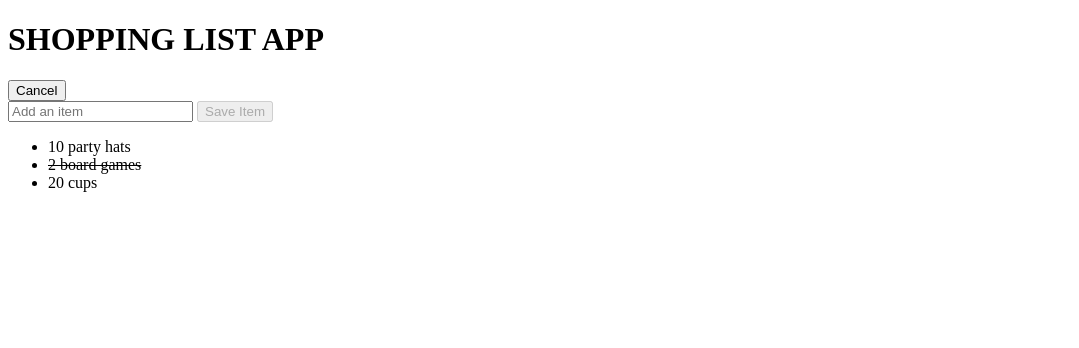
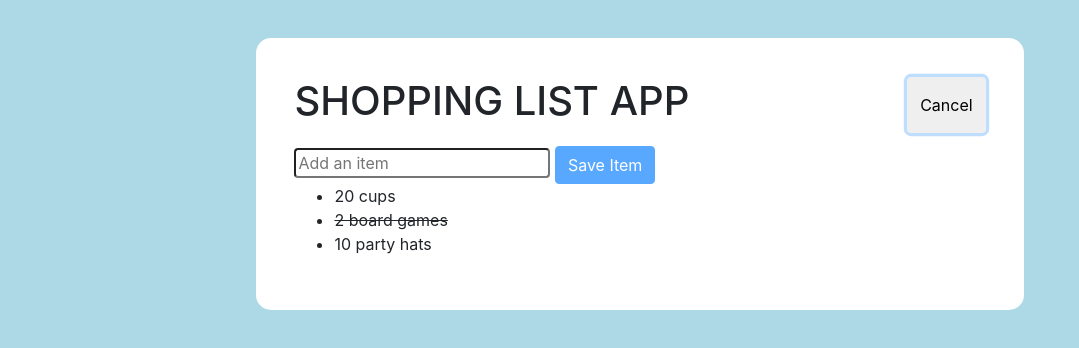
Before and after one commit to hgallop/VueFundamentals, a plain HTML site: page index.html in a window 1280 px wide. Both pictures are taken after a click on the button "Add Item". Shown: the whole page, without its empty margins (0-1079 px from the left). Drawn offline with nearby package versions, Linux system fonts and the light colour scheme.

Commit message:
Lesson 10
Add bootstrap to project. Create reversedItems function inside computed property to create array to allow for new items to display at top of list. Change v-for on li to look for items in reversedItems. Add basic styling for app.

```diff
--- a/index.html
+++ b/index.html
@@ -3,6 +3,10 @@
     <head>
         <meta charset="UTF-8">
         <title>Shopping List App</title>
+        <link rel="stylesheet" href="https://maxcdn.bootstrapcdn.com/bootstrap/4.0.0/css/bootstrap.min.css" integrity="sha384-Gn5384xqQ1aoWXA+058RXPxPg6fy4IWvTNh0E263XmFcJlSAwiGgFAW/dAiS6JXm" crossorigin="anonymous">
+        <script src="https://code.jquery.com/jquery-3.2.1.slim.min.js" integrity="sha384-KJ3o2DKtIkvYIK3UENzmM7KCkRr/rE9/Qpg6aAZGJwFDMVNA/GpGFF93hXpG5KkN" crossorigin="anonymous"></script>
+        <script src="https://cdnjs.cloudflare.com/ajax/libs/popper.js/1.12.9/umd/popper.min.js" integrity="sha384-ApNbgh9B+Y1QKtv3Rn7W3mgPxhU9K/ScQsAP7hUibX39j7fakFPskvXusvfa0b4Q" crossorigin="anonymous"></script>
+        <script src="https://maxcdn.bootstrapcdn.com/bootstrap/4.0.0/js/bootstrap.min.js" integrity="sha384-JZR6Spejh4U02d8jOt6vLEHfe/JQGiRRSQQxSfFWpi1MquVdAyjUar5+76PVCmYl" crossorigin="anonymous"></script>
         <link rel="stylesheet" href="main.css">
         <body>
             <div id="shopping-list">
@@ -16,9 +20,9 @@
                     <button class="btn btn-primary" :disabled="newItem.length === 0" @click="saveItem">Save Item</button>
                 </div>
                 <ul>
-                    <li v-for="item in items" :class="{strikeout: item.purchased}" @click="togglePurchased(item)">{{ item.label }}</li>
+                    <li v-for="item in reversedItems" :class="{strikeout: item.purchased}" @click="togglePurchased(item)">{{ item.label }}</li>
                 </ul>
-                <p v-if="items.length === 0">Nice job! You've bought all your item.</p>
+                <p v-if="items.length === 0">Nice job! You've bought all your items.</p>
             </div>
             <script src="https://unpkg.com/vue"></script>
             <script>
@@ -46,6 +50,11 @@
                             }
                         ]
                     },
+                    computed: {
+                        reversedItems() {
+                            return this.items.slice(0).reverse();
+                        }
+                    },
                     methods: {
                         saveItem: function() {
                             this.items.push({
--- a/main.css
+++ b/main.css
@@ -1,3 +1,28 @@
+body {
+    background: #add8e6;
+}
+#shopping-list {
+    background: white;
+    border-radius: 15px;
+    margin: 3vw auto;
+    padding: 3vw;
+    width: 60%;
+}
+.header {
+    display: flex;
+    flex-direction: row;
+    flex-wrap: nowrap;
+    justify-content: space-between;
+    margin: 0 0 1vw;
+}
+input {
+    font-size: 1rem;
+    line-height: 1.5;
+    border-radius: .25rem;
+}
+li:hover {
+    cursor: pointer;
+}
 .strikeout {
     text-decoration: line-through;
 }
```
